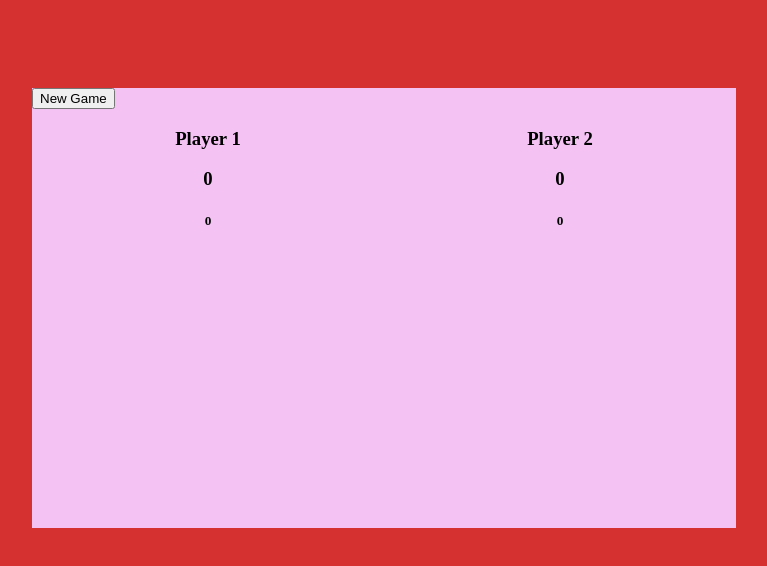
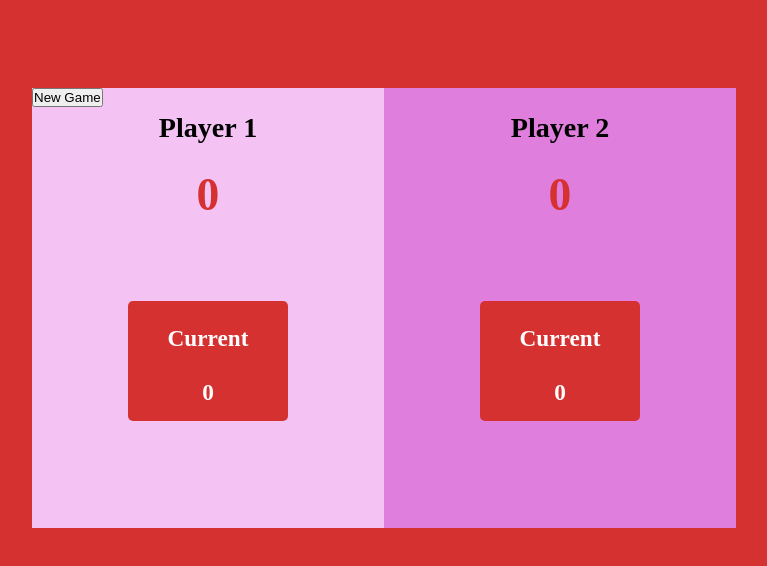
Before and after one commit to Rickienatividad/pig-game-clone, a plain HTML site: page index.html in a window 1280 px wide. Shown: the whole page, without its empty margins (256-1023 px from the left). Drawn offline with Linux system fonts and the light colour scheme.

Commit message:
basic structure and styling in place. Still needs to add buttons for rolling dice and holding position

```diff
--- a/index.html
+++ b/index.html
@@ -17,7 +17,8 @@
         <div>
           <h3 class="player-1-score">0</h3>
         </div>
-        <div>
+        <div class="current-score">
+          <h5>Current</h5>
           <h5 class="player-1-current">0</h5>
         </div>
       </div>
@@ -26,7 +27,8 @@
         <div>
           <h3 class="player-2-score">0</h3>
         </div>
-        <div>
+        <div class="current-score">
+          <h5>Current</h5>
           <h5 class="player-2-current">0</h5>
         </div>
     </div>
--- a/style.css
+++ b/style.css
@@ -1,21 +1,67 @@
+* {
+  box-sizing: border-box;
+  margin: 0;
+  padding: 0;
+}
+
 body {
   background-color: rgb(214, 49, 49);
 }
 .game-container {
   position: relative;
   margin: auto;
-  top: 5rem;
+  top: 5.5rem;
   width: 55vw;
   height: 55vh;
   background-color: rgb(244, 195, 244);
 }
 
 .flex-box {
+  position: relative;
+  bottom: 1.2rem;
   display: flex;
   justify-content: space-between;
+  font-size: 1.5rem;
+  height: 100%;
+  /* border: 1px solid white; */
 }
 
 .flex {
   width: 50%;
   text-align: center;
+  /* border: 1px solid blue; */
+
 }
+
+.flex h3 {
+  position: relative;
+  margin-top: 1.5rem;
+}
+
+.player-1-score, .player-2-score {
+  color:rgb(214, 49, 49);
+  font-size: 2.85rem;
+}
+
+.current-score {
+  font-size: 1.75rem;
+  color: #fff;
+  border-radius: 5px;
+  padding: 2px 20px;
+  margin: 5rem auto;
+  text-align: center;
+  width: 10rem;
+  height: 7.5rem;
+  line-height: 2.25rem;
+  box-sizing: border-box;
+  background-color:rgb(214, 49, 49);
+}
+
+.current-score h5 {
+  position: relative;
+  margin-top: 1.1rem;
+}
+
+.player-2-half {
+  background-color: rgb(223, 126, 220);
+}
```
